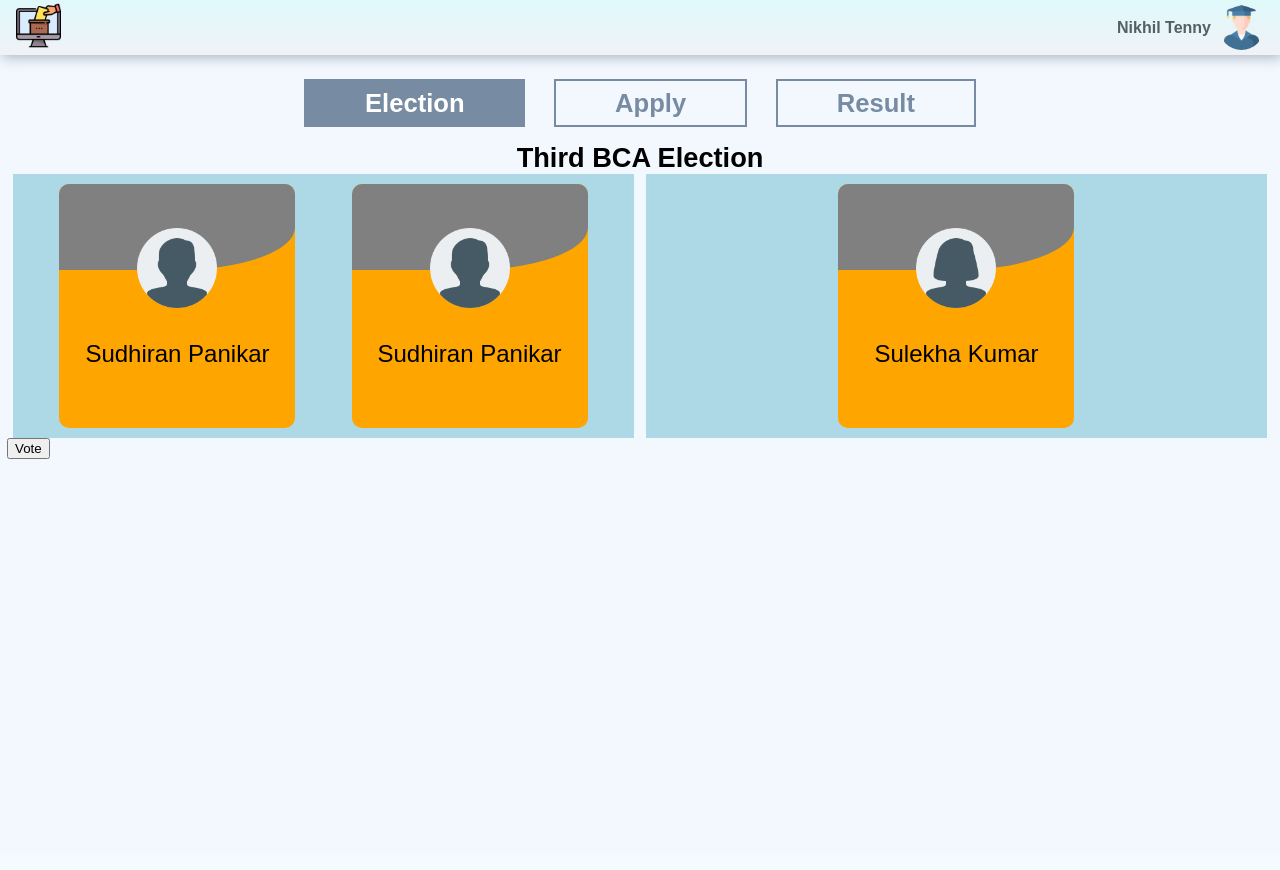
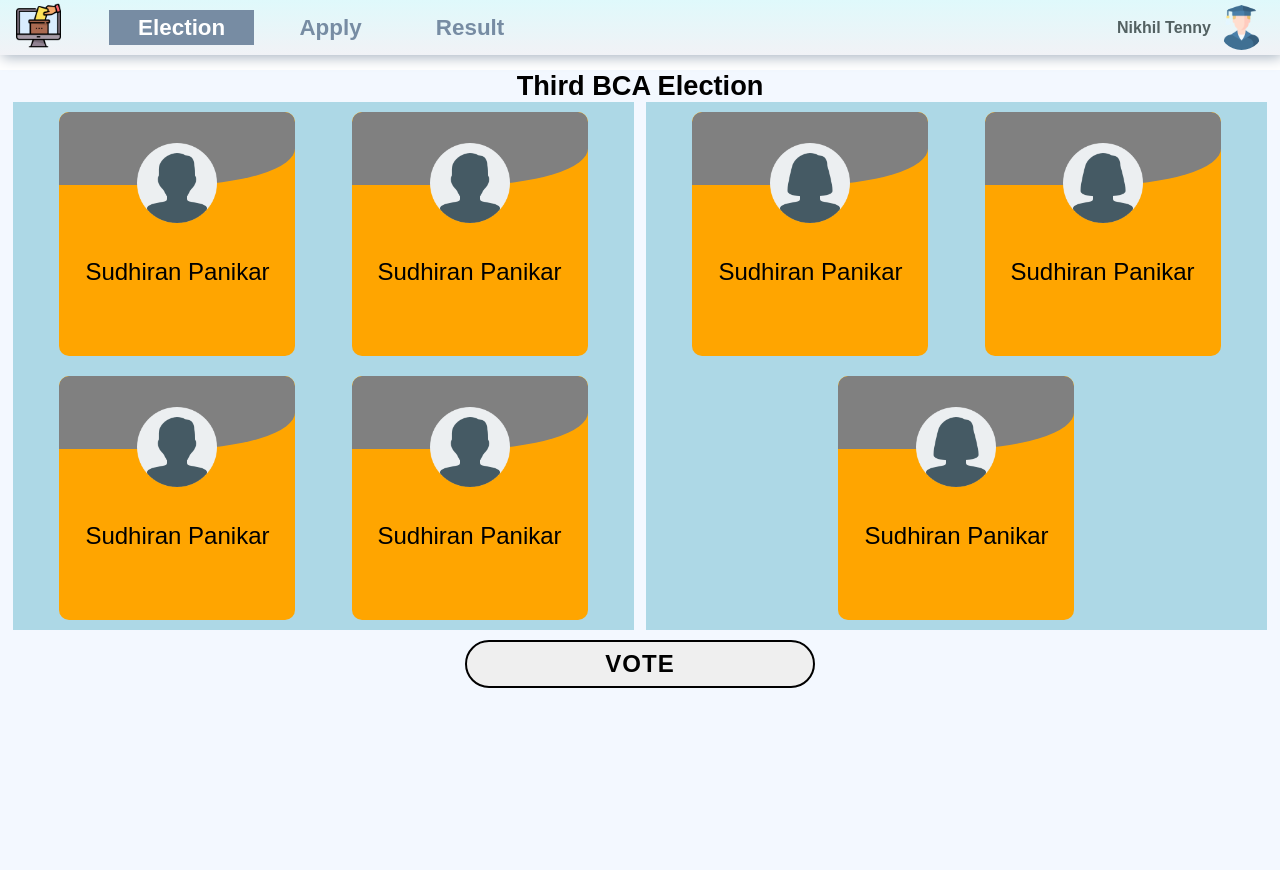
Before and after one commit to NikhilTenny/College-Election-System, a PHP site: page /userVoting.html in a window 1280 px wide. Before the commit the page ends 459 px from the top, so only its background shows below. Run offline with PHP 8.4, Linux system fonts and the light colour scheme.

Commit message:
User pages started

```diff
--- a/css/Voting.css
+++ b/css/Voting.css
@@ -38,13 +38,14 @@
 	position: relative;
 	display: flex;
 	flex-direction: column;
-	justify-content: space-between;
 	width: 236px;
 	height: 244px;
 	margin: 10px;
 	background: orange;
 	transition: 200ms ease-in-out;
 	border-radius: 10px;
+	overflow: hidden;
+
 
 }
 
@@ -53,9 +54,10 @@
 	display: flex;
 	justify-content: center;
 	width: 100%;
-	height: 35%;
+	height: 30%;
 	border-radius: 10px 10px 50% 0;
 	background: grey;
+	transition: 250ms ease-in-out;
 
 }
 
@@ -75,6 +77,7 @@
 	background-repeat: no-repeat;
 	background-size: cover;
 
+
 }
 
 .girls .cand_Img {
@@ -87,13 +90,65 @@
 }
 
 .cand_Name{
+	position: relative;
+	top: 30%;
 	align-self: center;
 	font-size: 1.5rem;
 	font-family: sans-serif;
 	padding-bottom: 60px;
 }
 
+.cast_Vote {
+	position: relative;
+	top: 150%;
+	left: 50%;
+	transform: translateX(-50%);
+	width: 50px;
+	height:50px;
+	background-image: url('/images/vote.png');
+	background-position: center;
+	background-repeat: no-repeat;
+	background-size: cover;
+	transition: 250ms ease-in-out;
+}
+
+
 .card:hover {
 	transform: translateY(-.5rem);
 	box-shadow: 0px 10px 16px grey;
+	cursor: pointer;
+
 }
+
+ .card:hover .cast_Vote{
+	transition: 250ms ease-in-out;
+	top: 15px;
+}
+
+.card:hover .cand_Name {
+	transition: 250ms ease-in-out;
+	top: 25%;
+}
+.card:hover .stu {
+	transition: 250ms ease-in-out;
+	font-size: 1.53rem;
+}
+
+
+.vote_Switch {
+	display: flex;
+	justify-content: center;
+	margin-top: 10px;
+	margin-bottom: 20px;
+}
+
+.vote_Button {
+	width: 350px;
+	font-size: 1.5rem;
+	font-weight: bold;
+	letter-spacing: 1px;
+	padding: 8px 0 8px 0;
+	border-radius: 40px;
+	border: 2px solid black;
+
+}
--- a/css/userpanel.css
+++ b/css/userpanel.css
@@ -17,10 +17,16 @@ body {
 	box-shadow: 2px 2px 13px #a4b0be;
 }
 
+.topbar div {
+	display: flex;
+	flex-direction: row;
+	align-self: center;
+}
 .topbar a img {
 	width: 45px;
 	height: 45px;
 	padding-left: 1em;
+	padding-right: 3em;
 }
 
 .topbar div {
@@ -54,29 +60,23 @@ body {
  }
 
 .menu_Items {
+	position: relative;
 	display: flex;
 	justify-content: center;
-	flex-wrap: wrap;
-	padding-top: .9em;
 
-}
-
-.menu_Items .cand_Apply {
-	margin: 0 1.8em 0 1.8em;
 }
 
 .menu_Items .btn {
 	position: relative;
 	overflow: hidden;
-	font-size: 1.6rem;
-	font-weight: bold;
-	padding: .29em 2.3em;
+	font-size: 1.4rem;
+	font-weight: 700;
+	padding: .19em 1.3em;
 	cursor: pointer;
-	border: 2px solid #778ca3;
+	border: none;
 	background: none;
 	color:#778ca3;
 	transition: 350ms ease-in-out;
-	margin-top: 10px;
 	z-index: 1;
 
 }
@@ -103,3 +103,7 @@ body {
 .menu_Items .btn:hover::before {
 	height: 250%;
 }
+
+.top_Ele_Name {
+	align-self: center;
+	background: red; }
--- a/php/elecheck.php
+++ b/php/elecheck.php
@@ -2,7 +2,7 @@
 include("config.php");
 $eQ = "select * from elections where Election_status = 0 or Election_status = 1";
 $eQ_ob = mysql_query($eQ,$con);
-echo date("M d, Y H:i:s");
+
 while($data = mysql_fetch_array($eQ_ob)) {
 	$eid = $data['id'];
 	if($data['End_date'] <= date('Y-m-d')) {
--- a/php/login.php
+++ b/php/login.php
@@ -23,7 +23,6 @@ function checklogin($id,$pswd,$con,$login_table) {
 		$pass = mysql_fetch_array($passQ);
 	}
 	if($pass[0] == $pswd) {
-		echo $uname."  Successfully Logged in "	;
 		return True;
 	}
 	else {
@@ -62,8 +61,8 @@ if($id != False) {
 	if(checklogin($id,$pswd,$con,$login_table) == True) {
 		if(isset($_SESSION['data'])) {
 			unset($_SESSION['data']);
-		echo $_POST['username']."  Successfully Logged in ";
 		}
+		header("location:stulogin.php?sid=$id");
 		if($main_table == 'admin') {
 			session_start();
 			$_SESSION['ad_Uname'] = $uname;
--- a/userVoting.html
+++ b/userVoting.html
@@ -5,63 +5,110 @@
 	<title></title>
 	<link rel="stylesheet" type="text/css" href="css/userpanel.css">
 	<link rel="stylesheet" type="text/css" href="css/Voting.css">
+
 </head>
 <body>
 	<div class="main_container">
 		<div class="topbar">
-			<a><img src="images/voteicon.png"></a>
+			<div>
+				<a><img src="images/voteicon.png"></a>
+				<div class="menu_Items">
+					<div class="election">
+						<a href=""><button class="btn election " style="background:#778ca3; color:white;">Election</button></a>
+					</div>
+					<div class="cand_Apply">
+						<a href=""><button class="btn Apply" >Apply</button></a>
+					</div>
+					<div class="result_View">
+						<a href=""><button class="btn result">Result</button></a>
+					</div>
+				</div>
+			</div>
+
 			<div class="stu_Info">
 				<span>Nikhil Tenny</span>
 				<img src="images/stuinfo.png">
 			</div>
 		</div>
 		<div class="center_Portion">
-			<div class="menu_Items">
-				<div class="election">
-					<a href=""><button class="btn election " style="background:#778ca3; color:white;">Election</button></a>
-				</div>
-				<div class="cand_Apply">
-					<a href=""><button class="btn Apply" >Apply</button>
-				</div></a>
-				<div class="result_View">
-					<a href=""><button class="btn result">Result</button>
-				</div></a>
-			</div>
+
 			<div class="election_Name">
 				<span>Third BCA Election</span>
 			</div>
 			<div class="cands_Area">
 				<div class="boys">
-					<div class="card">
+					<div class="card" >
 						<div class="card_Top">
 							<div class="cand_Img"></div>
 						</div>
 						<div class="cand_Name">
-						<span>Sudhiran Panikar</span>
+						<span class="stu">Sudhiran Panikar</span>
+						<div  class="cast_Vote"></div>
 						</div>
 					</div>
-					<div class="card">
+					<div class="card" >
 						<div class="card_Top">
 							<div class="cand_Img"></div>
 						</div>
 						<div class="cand_Name">
-						<span>Sudhiran Panikar</span>
+						<span class="stu">Sudhiran Panikar</span>
+						<div  class="cast_Vote"></div>
+						</div>
+					</div>
+					<div class="card" >
+						<div class="card_Top">
+							<div class="cand_Img"></div>
+						</div>
+						<div class="cand_Name">
+						<span class="stu">Sudhiran Panikar</span>
+						<div  class="cast_Vote"></div>
+						</div>
+					</div>
+					<div class="card" >
+						<div class="card_Top">
+							<div class="cand_Img"></div>
+						</div>
+						<div class="cand_Name">
+						<span class="stu">Sudhiran Panikar</span>
+						<div  class="cast_Vote"></div>
 						</div>
 					</div>
 				</div>
 				<div class="girls">
-					<div class="card">
+					<div class="card" >
 						<div class="card_Top">
 							<div class="cand_Img"></div>
 						</div>
 						<div class="cand_Name">
-							<span>Sulekha Kumar</span>
+						<span class="stu">Sudhiran Panikar</span>
+						<div  class="cast_Vote"></div>
+						</div>
+					</div>
+					<div class="card" >
+						<div class="card_Top">
+							<div class="cand_Img"></div>
+						</div>
+						<div class="cand_Name">
+						<span class="stu">Sudhiran Panikar</span>
+						<div  class="cast_Vote"></div>
+						</div>
+					</div>
+					<div class="card" >
+						<div class="card_Top">
+							<div class="cand_Img"></div>
+						</div>
+						<div class="cand_Name">
+						<span class="stu">Sudhiran Panikar</span>
+						<div  class="cast_Vote"></div>
 						</div>
 					</div>
 				</div>
 			</div>
-			<button>Vote</button>
+			<div class="vote_Switch">
+				<button class="vote_Button">VOTE</button>
+			</div>
 		</div>
 	</div>
+	<script type="text/javascript" src="js/voting.js"></script>
 </body>
 </html>
```
Also changed, not shown: css/stuacc.css (added, +84 -0 lines), js/voting.js (added, +11 -0 lines), noele.html (added, +36 -0 lines), php/stulogin.php (added, +40 -0 lines), stuacc.html (added, +62 -0 lines), stuedit.html (added, +62 -0 lines), stupass.html (added, +38 -0 lines), userElection.html (+10 -7 lines), images/user.png (added), images/vote.png (added).
